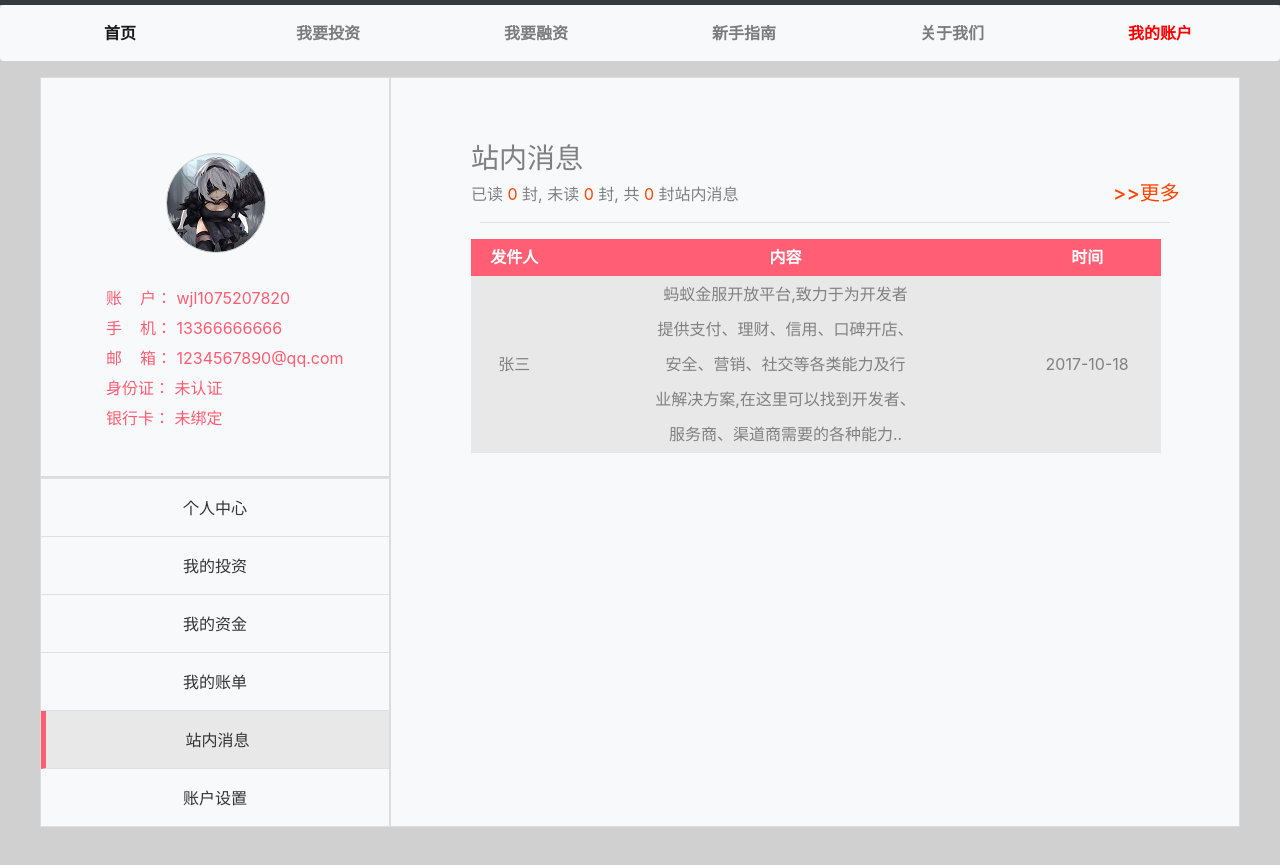
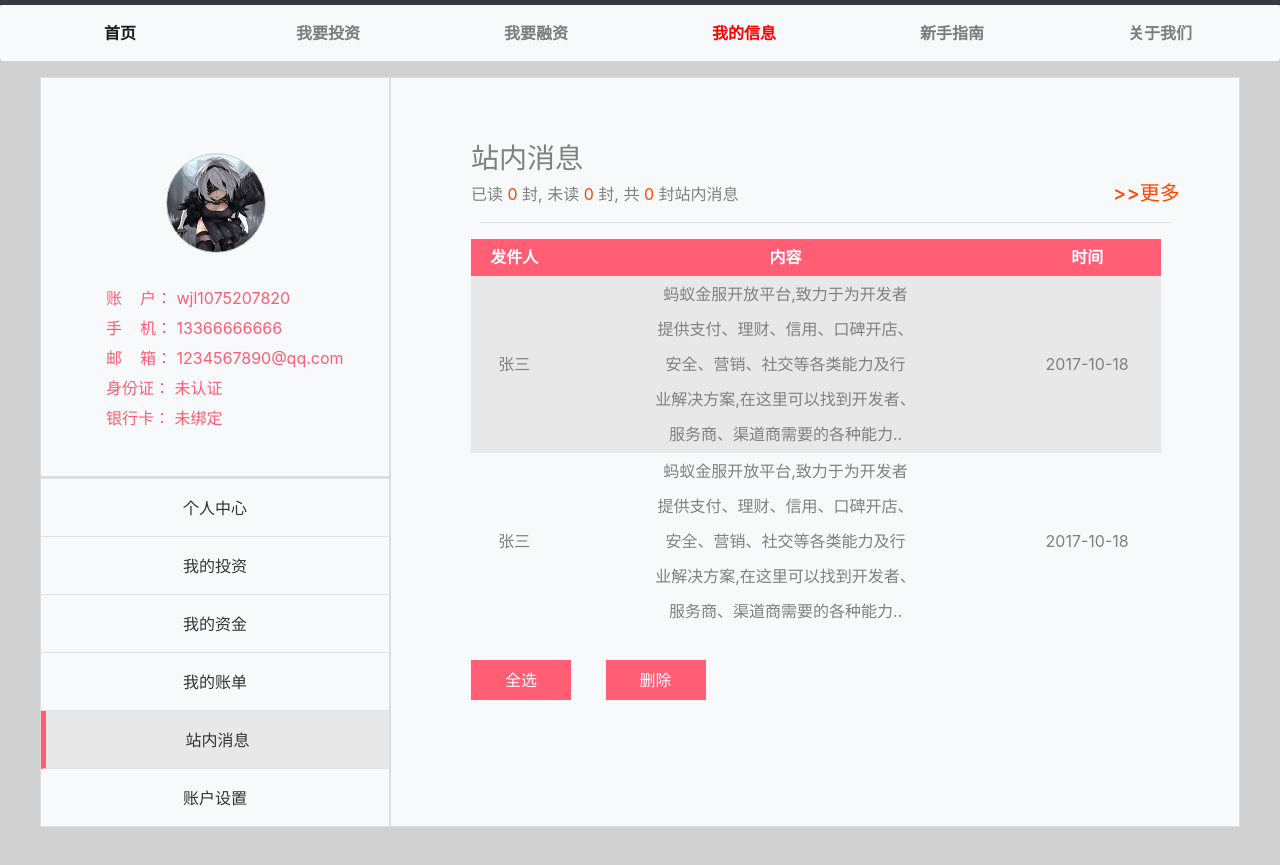
Before and after one commit to 2675549107/bootstraptest, a plain HTML site: page user_information.html in a window 1280 px wide. Shown: the part 51-916 px from the top of the page. Drawn offline with nearby package versions, Linux system fonts and the light colour scheme.

Commit message:
更新我的信息

```diff
--- a/css/members.js.css
+++ b/css/members.js.css
@@ -107,6 +107,9 @@ body {
     background-color: #e8e8e8;
 }
 
+.tr_zebra:nth-child(odd){
+    line-height: 35px;
+}
 .div_detail {
     margin-top: 34px;
 }
@@ -127,3 +130,16 @@ body {
 #tab_setting {
     text-align: left;
 }
+
+#content_tail {
+    margin-bottom: 0;
+}
+.btn_content {
+    margin-top: 30px;
+    margin-right: 30px;
+    width: 100px;
+    height: 40px;
+    background: #ff5e74;
+    border: 0;
+    color: white;
+}
--- a/user_information.html
+++ b/user_information.html
@@ -29,6 +29,7 @@
         </form>
     </div>
 </nav>
+
 <nav class="navbar navbar-expand-md navbar-light bg-light rounded mb-3">
     <button class="navbar-toggler" type="button" data-toggle="collapse" data-target="#navbarCollapse"
             aria-controls="navbarCollapse" aria-expanded="false" aria-label="Toggle navigation">
@@ -37,28 +38,27 @@
     <div class="collapse navbar-collapse" id="navbarCollapse">
         <ul class="navbar-nav text-md-center nav-justified w-100">
             <li class="nav-item active">
-                <a style="font-weight: bold;" class="nav-link" href="#">首页 <span class="sr-only">(current)</span></a>
+                <a style="font-weight: bold;" class="nav-link" href="javascript:void(0)">首页 <span class="sr-only">(current)</span></a>
             </li>
             <li class="nav-item">
-                <a style="font-weight: bold;" class="nav-link" href="#">我要投资</a>
+                <a style="font-weight: bold;" class="nav-link" href="investment.html">我要投资</a>
             </li>
             <li class="nav-item">
-                <a style="font-weight: bold;" class="nav-link" href="#">我要融资</a>
+                <a style="font-weight: bold;" class="nav-link" href="bailout.html">我要融资</a>
             </li>
             <li class="nav-item">
-                <a style="font-weight: bold;" class="nav-link" href="#">新手指南</a>
+                <a style="color: red; font-weight: bold;" class="nav-link" href="members.html">我的信息</a>
             </li>
             <li class="nav-item">
-                <a style="font-weight: bold;" class="nav-link" href="#" aria-expanded="false">关于我们</a>
+                <a style="font-weight: bold;" class="nav-link" href="BeginnersGuide.html">新手指南</a>
             </li>
             <li class="nav-item">
-                <a style="color: red; font-weight: bold;" class="nav-link" href="#">我的账户</a>
+                <a style="font-weight: bold;" class="nav-link" href="Aboutus.html" aria-expanded="false">关于我们</a>
             </li>
         </ul>
     </div>
 </nav>
 
-<!-- 左侧菜单选项========================================= -->
 <div id="div_bg_big">
     <div id="div_bg_left_upper" class="div_bg">
         <div class="div_portrait">
@@ -85,7 +85,7 @@
     </div>
     <div id="div_bg_left_lower" class="div_bg">
         <div class="account-list" id="_left">
-            <a href="Members.html" data-id="center"><i></i>个人中心</a>
+            <a href="members.html" data-id="center"><i></i>个人中心</a>
             <a href="user_investment.html" data-id="investment"><i></i>我的投资</a>
             <a href="user_fund.html" data-id="fund"><i></i>我的资金</a>
             <a href="user_bill.html" data-id="bill"><i></i>我的账单</a>
@@ -123,10 +123,28 @@
                             </td>
                             <td>2017-10-18</td>
                         </tr>
+                        <tr class="tr_zebra">
+                            <td>张三</td>
+                            <td>
+                                蚂蚁金服开放平台,致力于为开发者<br>
+                                提供支付、理财、信用、口碑开店、<br>
+                                安全、营销、社交等各类能力及行<br>
+                                业解决方案,在这里可以找到开发者、<br>
+                                服务商、渠道商需要的各种能力..<br>
+                            </td>
+                            <td>2017-10-18</td>
+                        </tr>
 
                     </table>
                 </div>
+                <div id="content_tail">
+                    <button class="btn_content">全选</button>
+                    <button class="btn_content">删除</button>
+                </div>
             </div>
+
+
+        </div>
     </section>
 
 </div>
```
Also changed, not shown: Members.html (+4 -5 lines), user_bill.html (+8 -10 lines), user_fund.html (+9 -10 lines), user_investment.html (+9 -9 lines), user_setting.html (+9 -10 lines).
